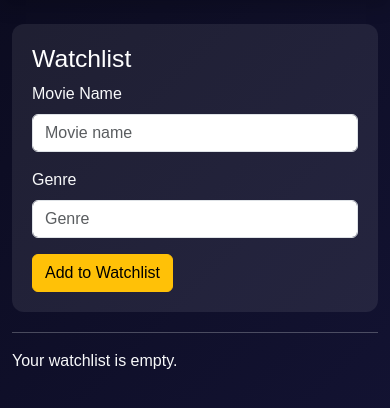
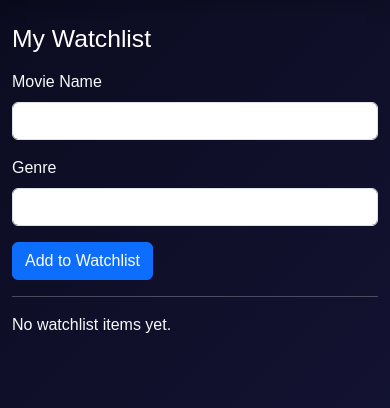
Before and after one commit to arranjan681/ReelLog, a Flask app: template templates/watchlist.html in a window 390 px wide. Shown: the part 56-464 px from the top of the page. Run offline with Flask 3, Linux system fonts and the light colour scheme; the template is opened without the code that fills it: values that come from a table or form of the project are taken from there, others are empty.

Commit message:
Update watchlist.html

```diff
--- a/templates/watchlist.html
+++ b/templates/watchlist.html
@@ -1,43 +1,39 @@
 {% extends 'base.html' %}
 {% block content %}
-<div class="form-box">
-    <h2>Watchlist</h2>
+
+<h2 class="mb-3">My Watchlist</h2>
 
 <form method="POST">
     {{ form.hidden_tag() }}
 
     <div class="mb-3">
         {{ form.movie_name.label(class="form-label") }}
-            {{ form.movie_name(class="form-control", placeholder="Movie name") }}
+        {{ form.movie_name(class="form-control") }}
     </div>
 
     <div class="mb-3">
         {{ form.genre.label(class="form-label") }}
-            {{ form.genre(class="form-control", placeholder="Genre") }}
+        {{ form.genre(class="form-control") }}
     </div>
 
-        <div class="mb-3">
-            {{ form.release_year.label(class="form-label") }}
-            {{ form.release_year(class="form-control", placeholder="Release year") }}
-        </div>
-
-        {{ form.submit(class="btn btn-warning") }}
+    <button class="btn btn-primary">Add to Watchlist</button>
 </form>
-</div>
 
 <hr>
 
-{% for item in items %}
-<div class="watch-item">
-    <h5>{{ item.movie_name }}</h5>
-    <p>Genre: {{ item.genre }}</p>
-    <p>Year: {{ item.release_year }}</p>
-    <p>Added: {{ item.added_at.strftime('%Y-%m-%d %H:%M:%S') }}</p>
-    <a href="{{ url_for('delete_watchlist', id=item.id) }}" class="btn btn-danger btn-sm">Remove</a>
+{% if watchlist %}
+<div class="row">
+    {% for item in watchlist %}
+    <div class="col-md-4 mb-3">
+        <div class="card bg-secondary text-light p-3">
+            <h4>{{ item.movie_name }}</h4>
+            <p><strong>Genre:</strong> {{ item.genre }}</p>
+        </div>
     </div>
     {% endfor %}
+</div>
+{% else %}
+<p>No watchlist items yet.</p>
+{% endif %}
 
-{% if not items %}
-<p>Your watchlist is empty.</p>
-{% endif %}
 {% endblock %}
```
Lines whose indentation alone changed are shown as unchanged.
